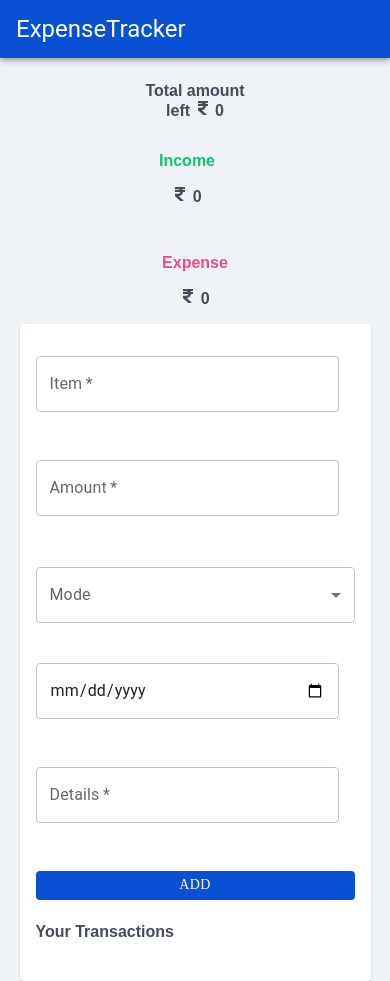
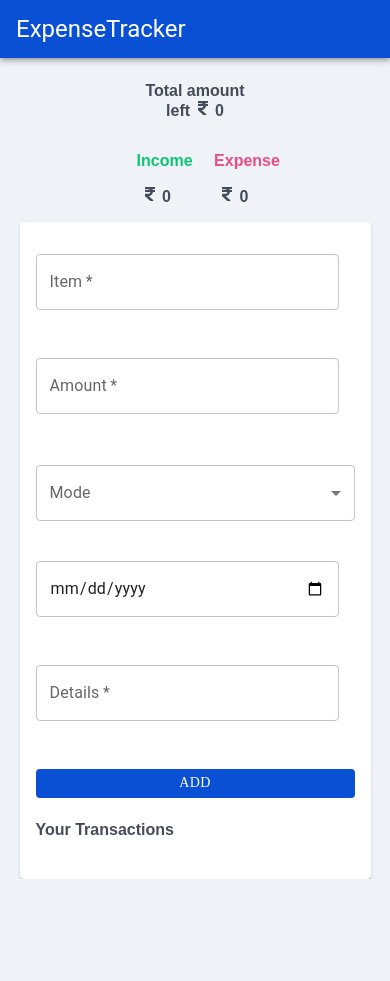
Before and after one commit to khushimehta24/expensetracker, a React (Create React App) app: page / in a window 390 px wide. After the commit the page ends 879 px from the top, so only its background shows below. Built offline with nearby package versions, Linux system fonts and the light colour scheme.

Commit message:
made the income expense card responsive

```diff
--- a/src/Tracker2.js
+++ b/src/Tracker2.js
@@ -116,12 +116,12 @@ function Tracker2() {
                     </Grid>
                     <Grid item md={12} sx={{ width: '100%' }}>
                         <Grid container spacing={2} sx={{ display: 'flex', alignItems: 'center', justifyContent: 'center' }}>
-                            <Grid item md={5} >
+                            <Grid item md={5} xs={5} sm={5}>
                                 <p style={{ fontFamily: 'Readex Pro, sans-serif', fontWeight: '800', color: '#0EC576', textAlign: 'center', }}>Income</p>
                                 <p style={{ fontFamily: 'Readex Pro, sans-serif', fontWeight: '800', color: '#454C59', textAlign: 'center' }}><FaRupeeSign /> {income}</p>
                             </Grid>
-                            <Grid item md={2}></Grid>
-                            <Grid item md={5}>
+                            <Grid item md={2} xs={2} sm={2}></Grid>
+                            <Grid item md={5} xs={5} sm={5}>
                                 <p style={{ fontFamily: 'Readex Pro, sans-serif', fontWeight: '800', color: '#EA4C89', textAlign: 'center' }}>Expense</p>
                                 <p style={{ fontFamily: 'Readex Pro, sans-serif', fontWeight: '800', color: '#454C59', textAlign: 'center' }}><FaRupeeSign /> {expense}</p>
                             </Grid>
```
